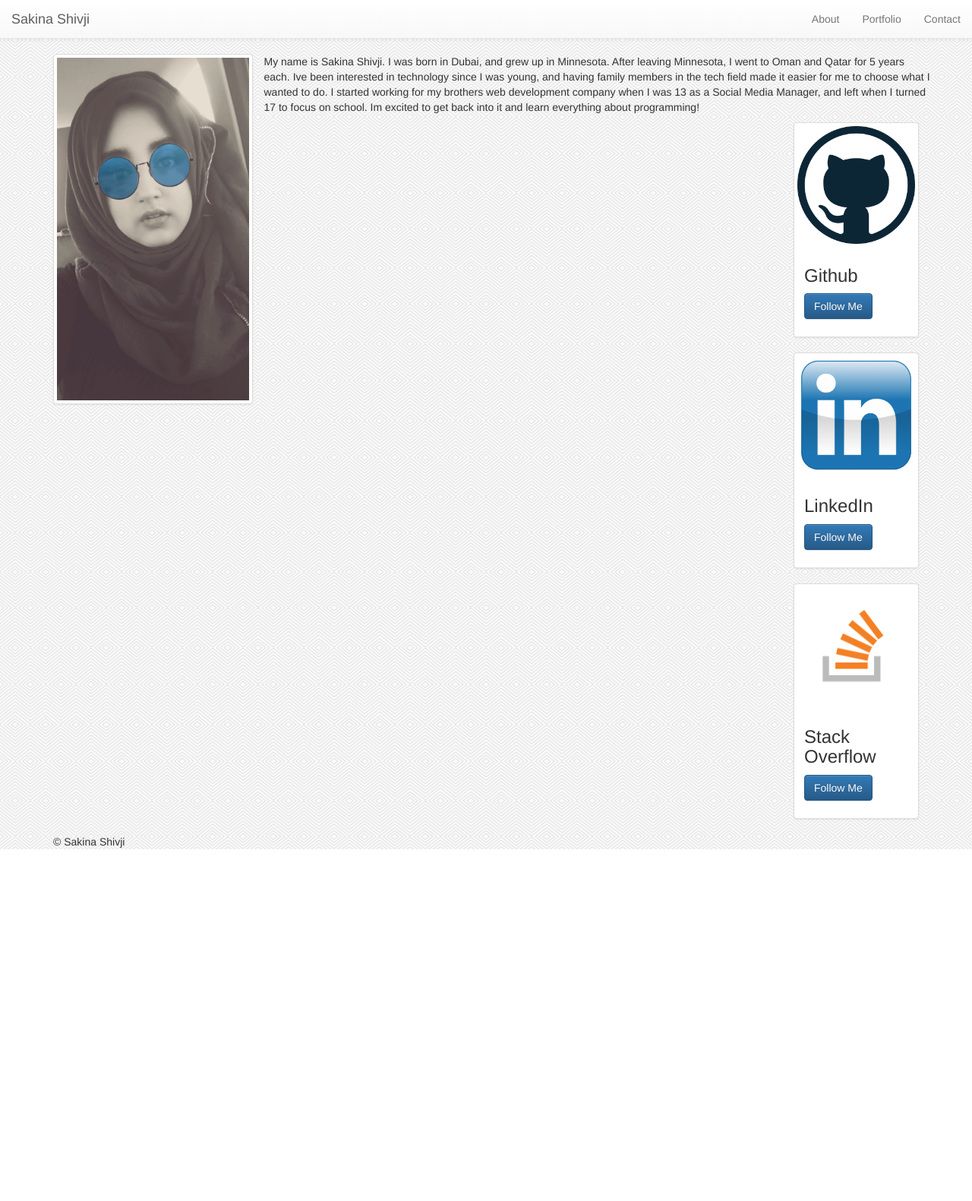
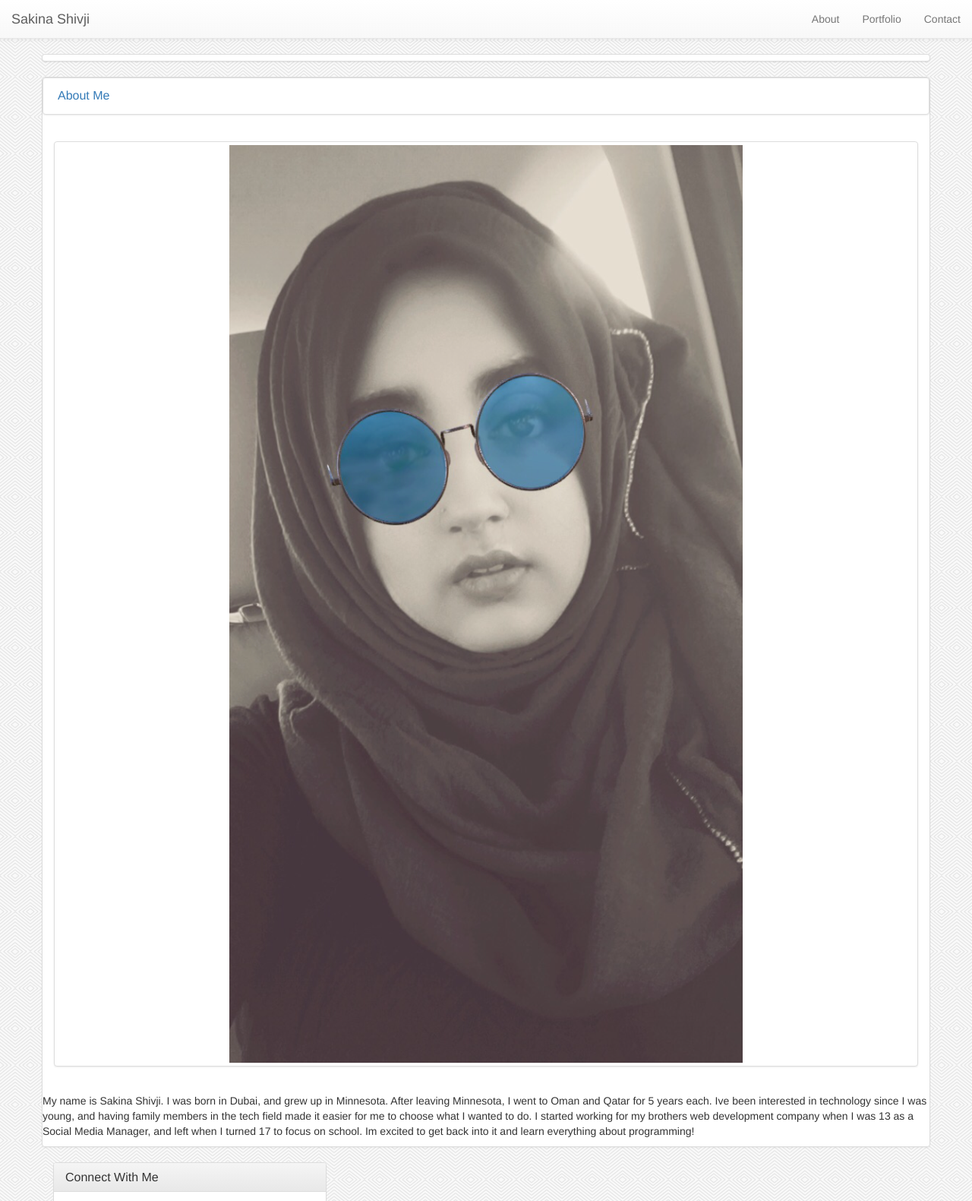
Before and after one commit to shivjisakina/Bootstrap-Portfolio, a plain HTML site: page index.html in a window 1280 px wide. Shown: the top 1581 px of the page at 76% size. Before the commit the page ends 1118 px from the top, so only its background shows below. Drawn offline with nearby package versions, Linux system fonts and the light colour scheme.

Commit message:
added panels

```diff
--- a/index.html
+++ b/index.html
@@ -46,15 +46,28 @@
 
 <div class="container">
     <div class="row">
-        <div class="col-xs-6 col-md-3">
+        <div col-md-3">
             <a href="#" class="thumbnail">
+                <div class="panel panel-default">
+                    <div class="panel-heading">
+                        <h3 class="panel-title">About Me</h3>
+                    </div>
+                    <div class="panel-body">
                         <img src="picture.png" alt="picture">
             </a>
         </div>
         <p>My name is Sakina Shivji. I was born in Dubai, and grew up in Minnesota. After leaving Minnesota, I went to Oman and Qatar for 5 years each. Ive been interested in technology since I was young, and having family members in the tech field made it easier for me to choose what I wanted to do. I started working for my brothers web development company when I was 13 as a Social Media Manager, and left when I turned 17 to focus on school. Im excited to get back into it and learn everything about programming!</p>
 
 
-        <div class="col-sm-2 col-md-2 pull-right">
+    </div>
+                </div>
+
+        <div class="col-md-4 ">
+            <div class="panel panel-default">
+                <div class="panel-heading">
+                    <h3 class="panel-title">Connect With Me</h3>
+                </div>
+                <div class="panel-body">
                     <div class="thumbnail">
                         <img src="github.png" alt="github">
                         <div class="caption">
@@ -79,11 +92,14 @@
                 </div>
             </div>
         </div>
+    </div>
+    </div>
 
 </div>
 
 <div id="footer">
     <div class="container">
+        <div class="col-lg-12"
         <div>&copy Sakina Shivji</div>
     </div>
 </div>
```
Lines whose indentation alone changed are shown as unchanged.
